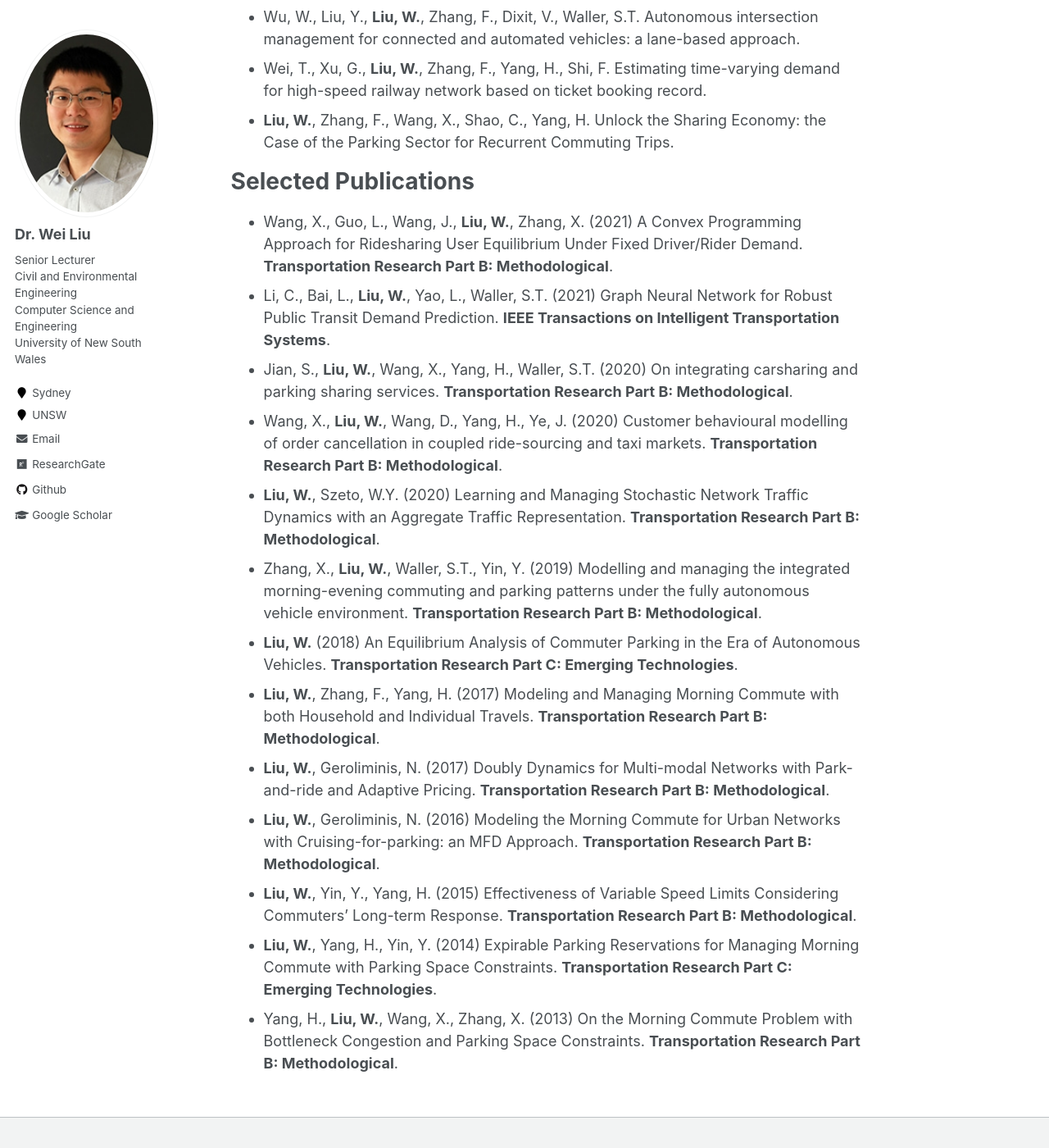
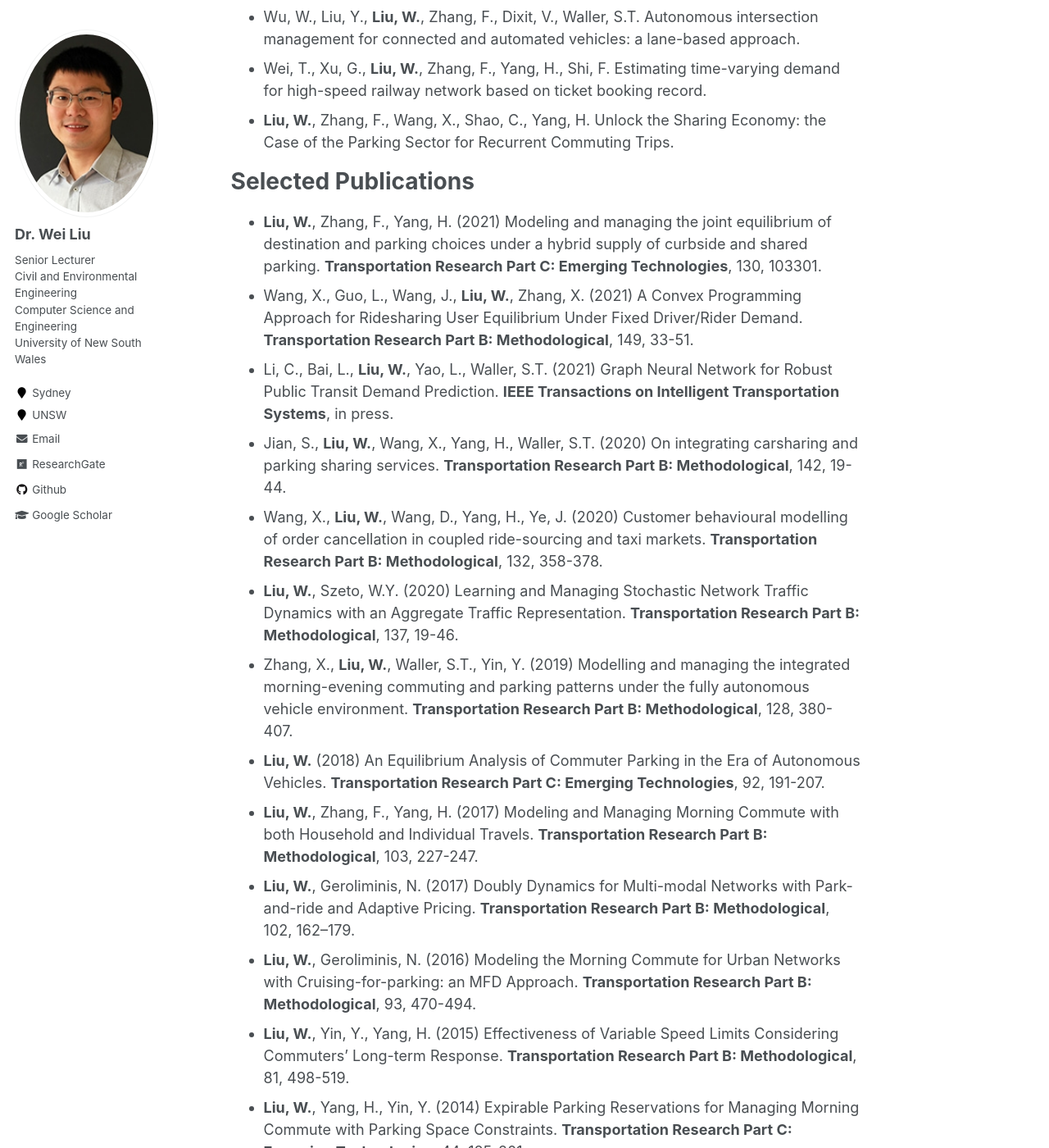
Before and after one commit to weiliu2016/weiliu2016.github.io, a Jekyll site: the page built from _pages/about.md, in a window 1280 px wide and 1400 px high, scrolled down 2644 px. Shown: the whole window at 82% size. Built offline with Jekyll 4.4.1, drawn with Linux system fonts in a browser that asks for light colours; some of the changed text lies outside the part shown.

Commit message:
Update about.md

```diff
--- a/_pages/about.md
+++ b/_pages/about.md
@@ -61,16 +61,17 @@ Selected Working Papers
 
 Selected Publications
 ======
-- Wang, X., Guo, L., Wang, J., **Liu, W.**, Zhang, X. (2021) A Convex Programming Approach for Ridesharing User Equilibrium Under Fixed Driver/Rider Demand. **Transportation Research Part B: Methodological**.
-- Li, C., Bai, L., **Liu, W.**, Yao, L., Waller, S.T. (2021) Graph Neural Network for Robust Public Transit Demand Prediction. **IEEE Transactions on Intelligent Transportation Systems**.
-- Jian, S., **Liu, W.**, Wang, X., Yang, H., Waller, S.T. (2020) On integrating carsharing and parking sharing services. **Transportation Research Part B: Methodological**.
-- Wang, X., **Liu, W.**, Wang, D., Yang, H., Ye, J. (2020) Customer behavioural modelling of order cancellation in coupled ride-sourcing and taxi markets. **Transportation Research Part B: Methodological**.
-- **Liu, W.**, Szeto, W.Y. (2020) Learning and Managing Stochastic Network Traffic Dynamics with an Aggregate Traffic Representation. **Transportation Research Part B: Methodological**.
-- Zhang, X., **Liu, W.**, Waller, S.T., Yin, Y. (2019) Modelling and managing the integrated morning-evening commuting and parking patterns under the fully autonomous vehicle environment. **Transportation Research Part B: Methodological**.
-- **Liu, W.** (2018) An Equilibrium Analysis of Commuter Parking in the Era of Autonomous Vehicles. **Transportation Research Part C: Emerging Technologies**.
-- **Liu, W.**, Zhang, F., Yang, H. (2017) Modeling and Managing Morning Commute with both Household and Individual Travels. **Transportation Research Part B: Methodological**.
-- **Liu, W.**, Geroliminis, N. (2017) Doubly Dynamics for Multi-modal Networks with Park-and-ride and Adaptive Pricing. **Transportation Research Part B: Methodological**.
-- **Liu, W.**, Geroliminis, N. (2016) Modeling the Morning Commute for Urban Networks with Cruising-for-parking: an MFD Approach. **Transportation Research Part B: Methodological**.
-- **Liu, W.**, Yin, Y., Yang, H. (2015) Effectiveness of Variable Speed Limits Considering Commuters’ Long-term Response. **Transportation Research Part B: Methodological**.
-- **Liu, W.**, Yang, H., Yin, Y. (2014) Expirable Parking Reservations for Managing Morning Commute with Parking Space Constraints. **Transportation Research Part C: Emerging Technologies**.
-- Yang, H., **Liu, W.**, Wang, X., Zhang, X. (2013) On the Morning Commute Problem with Bottleneck Congestion and Parking Space Constraints. **Transportation Research Part B: Methodological**.
+- **Liu, W.**, Zhang, F., Yang, H. (2021) Modeling and managing the joint equilibrium of destination and parking choices under a hybrid supply of curbside and shared parking. **Transportation Research Part C: Emerging Technologies**, 130, 103301.
+- Wang, X., Guo, L., Wang, J., **Liu, W.**, Zhang, X. (2021) A Convex Programming Approach for Ridesharing User Equilibrium Under Fixed Driver/Rider Demand. **Transportation Research Part B: Methodological**, 149, 33-51.
+- Li, C., Bai, L., **Liu, W.**, Yao, L., Waller, S.T. (2021) Graph Neural Network for Robust Public Transit Demand Prediction. **IEEE Transactions on Intelligent Transportation Systems**, in press.
+- Jian, S., **Liu, W.**, Wang, X., Yang, H., Waller, S.T. (2020) On integrating carsharing and parking sharing services. **Transportation Research Part B: Methodological**, 142, 19-44.
+- Wang, X., **Liu, W.**, Wang, D., Yang, H., Ye, J. (2020) Customer behavioural modelling of order cancellation in coupled ride-sourcing and taxi markets. **Transportation Research Part B: Methodological**, 132, 358-378.
+- **Liu, W.**, Szeto, W.Y. (2020) Learning and Managing Stochastic Network Traffic Dynamics with an Aggregate Traffic Representation. **Transportation Research Part B: Methodological**, 137, 19-46.
+- Zhang, X., **Liu, W.**, Waller, S.T., Yin, Y. (2019) Modelling and managing the integrated morning-evening commuting and parking patterns under the fully autonomous vehicle environment. **Transportation Research Part B: Methodological**, 128, 380-407.
+- **Liu, W.** (2018) An Equilibrium Analysis of Commuter Parking in the Era of Autonomous Vehicles. **Transportation Research Part C: Emerging Technologies**, 92, 191-207.
+- **Liu, W.**, Zhang, F., Yang, H. (2017) Modeling and Managing Morning Commute with both Household and Individual Travels. **Transportation Research Part B: Methodological**, 103, 227-247.
+- **Liu, W.**, Geroliminis, N. (2017) Doubly Dynamics for Multi-modal Networks with Park-and-ride and Adaptive Pricing. **Transportation Research Part B: Methodological**, 102, 162–179.
+- **Liu, W.**, Geroliminis, N. (2016) Modeling the Morning Commute for Urban Networks with Cruising-for-parking: an MFD Approach. **Transportation Research Part B: Methodological**, 93, 470-494.
+- **Liu, W.**, Yin, Y., Yang, H. (2015) Effectiveness of Variable Speed Limits Considering Commuters’ Long-term Response. **Transportation Research Part B: Methodological**, 81, 498-519.
+- **Liu, W.**, Yang, H., Yin, Y. (2014) Expirable Parking Reservations for Managing Morning Commute with Parking Space Constraints. **Transportation Research Part C: Emerging Technologies**, 44, 185-201.
+- Yang, H., **Liu, W.**, Wang, X., Zhang, X. (2013) On the Morning Commute Problem with Bottleneck Congestion and Parking Space Constraints. **Transportation Research Part B: Methodological**, 58, 106-118.
```
